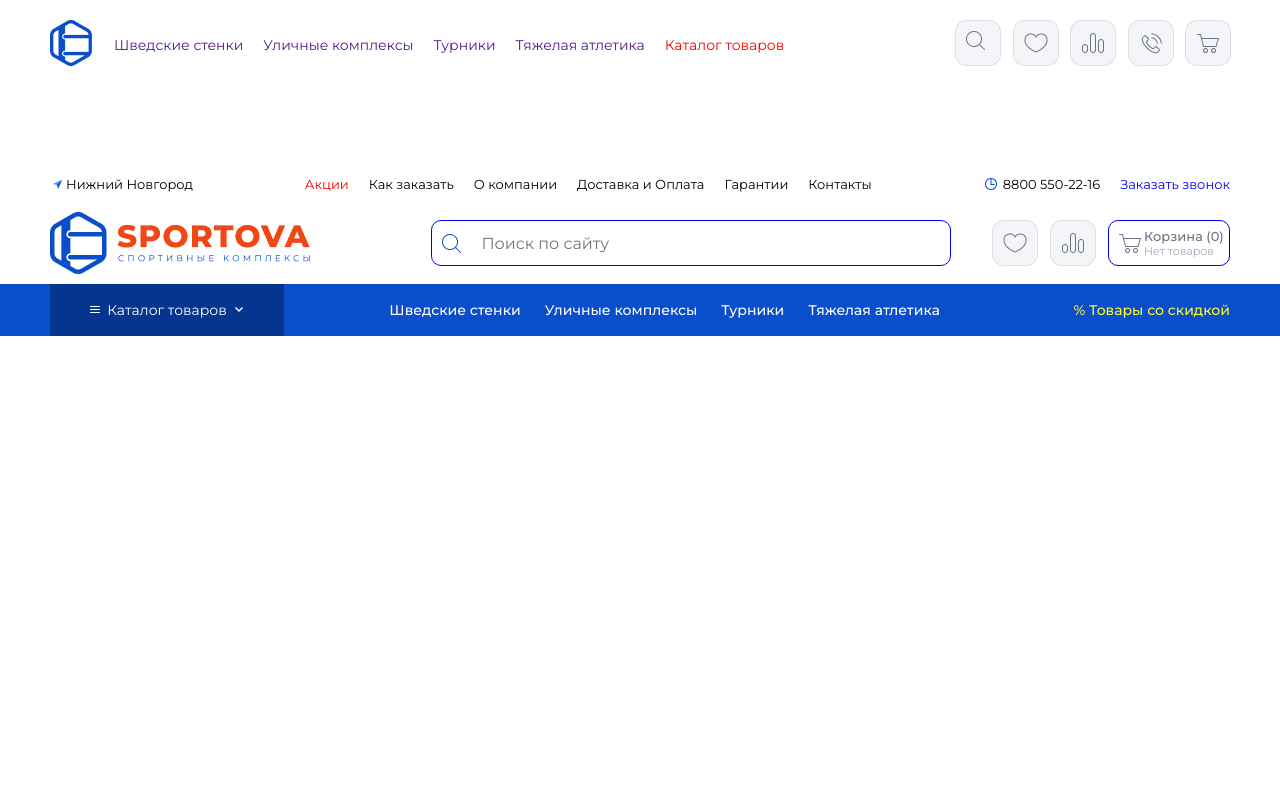
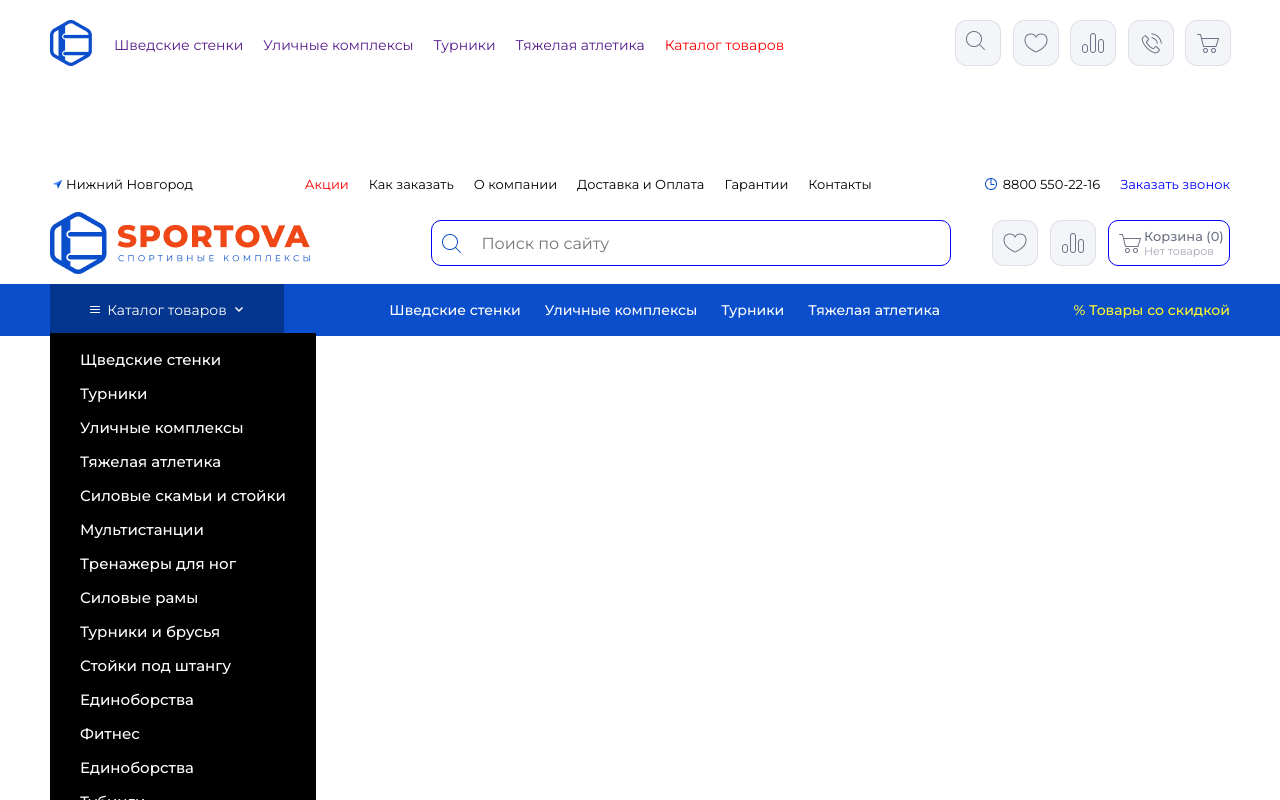
Before and after one commit to EdilAskarbekUulu/edil, a React (Create React App) app in the folder my-app/: page / in a window 1280 px wide. Both pictures are taken after a click on the button "Каталог товаров". Shown: the top 800 px of the page. Built offline with nearby package versions, Linux system fonts and the light colour scheme.

Commit message:
'dil
Signed-off-by: EdilAskarbekUulu <edilaskarov55@gmail.com>

```diff
--- a/my-app/src/cotolog/catalol.jsx
+++ b/my-app/src/cotolog/catalol.jsx
@@ -1,15 +1,26 @@
 import React from "react";
+import { useState } from "react";
+import CatologAdd from "./catologAdd";
 import './cotolog.css'
 import photo10 from "./img/burger-menu.png"
 import photo11 from "./img/down.png"
 
 export default function Cotolog(){
+    const[add, setadd]=useState(false)
+
+    function addUl(){
+        setadd(!add)
+    }
+
     return(
         <>
         <section className="sectionOne">
             <div className="cotologMain">
                 <div className="cotologWrap">
-                    <button className="cotologBtn"><img src={photo10}/>Каталог товаров <img src={photo11} /></button>
+                    <button className="cotologBtn" onClick={addUl}><img src={photo10}/>Каталог товаров <img src={photo11} /></button>
+                    {add && (
+                        <CatologAdd/>
+                    )}
                     <ul className="cotologUl">
                         <li>Шведские стенки</li>
                         <li>Уличные комплексы</li>
--- /dev/null
+++ b/my-app/src/cotolog/catologAdd.jsx
@@ -0,0 +1,37 @@
+import React from "react";
+import './cotologAdd.css'
+
+export default function CatologAdd(){
+    return(
+        <>
+        <div className="catologAdd">
+            <ul>
+                <li>Щведские стенки</li>
+                <li>Турники</li>
+                <li>Уличные комплексы</li>
+                <li>Тяжелая атлетика
+                    <ul>
+                        <li>Силовые скамьи и стойки</li>
+                        <li>Мультистанции</li>
+                        <li>Тренажеры для ног</li>
+                        <li>Силовые рамы</li>
+                        <li>Турники и брусья</li>
+                    </ul>
+                </li>
+                <li>Стойки под штангу</li>
+                <li>Единоборства</li>
+                <li>Фитнес</li>
+                <li>Единоборства</li>
+                <li>Тубинги</li>
+                <li>Батуты</li>
+                <li>Бассейны</li>
+                <li>Рюкзаки и сумки</li>
+                <li>Новогодние ёлки</li>
+                <li>Детские игрушки</li>
+                <li>Самокаты</li>
+                <li>Велосипеды</li>
+            </ul>
+        </div>
+        </>
+    )
+}
--- /dev/null
+++ b/my-app/src/cotolog/cotologAdd.css
@@ -0,0 +1,11 @@
+.catologAdd{
+    position: absolute;
+    color: rgb(255, 255, 255);
+    background-color: black;
+    margin-top: 770px;
+    padding: 10px 30px 0;
+    z-index: 100;
+    font-size: 15px;
+    font-family: "Montserrat", sans-serif;
+    line-height: 34px;
+}
```
